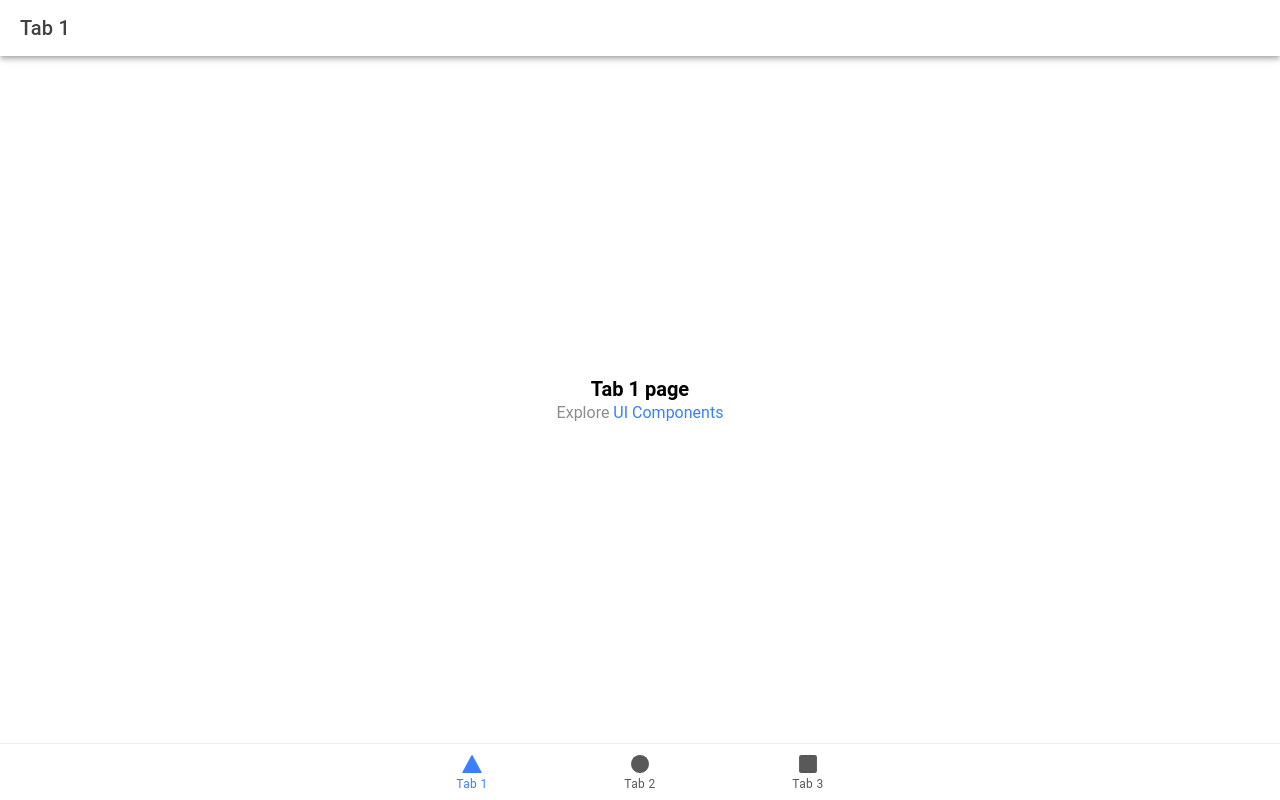
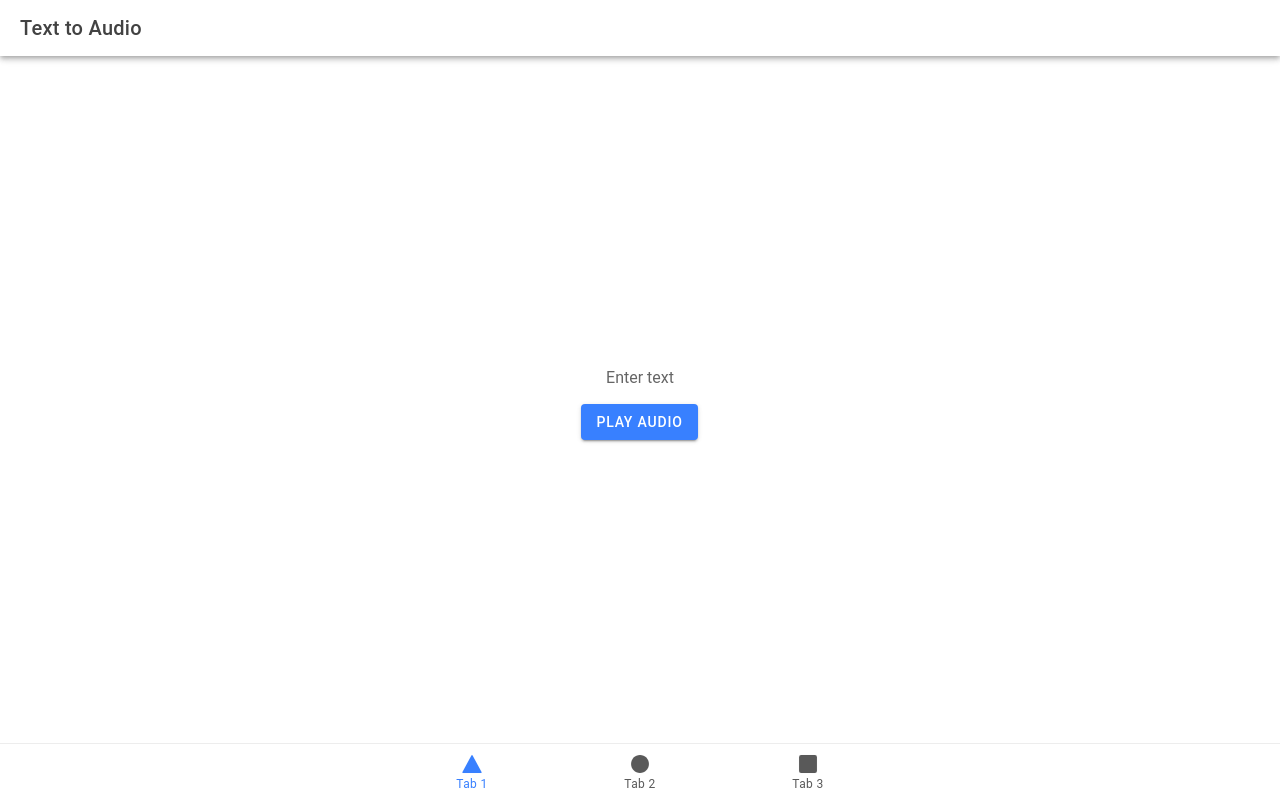
Before and after one commit to ainthero/diktovka, a React (Vite) app: page /tab1 in a window 1280 px wide. Built offline with nearby package versions, Linux system fonts and the light colour scheme.

Commit message:
add tab1

```diff
--- a/src/pages/Tab1.css
+++ b/src/pages/Tab1.css
@@ -0,0 +1,7 @@
+.centered-content {
+    display: flex;
+    flex-direction: column;
+    justify-content: center;
+    align-items: center;
+    height: 100%;
+  }
--- a/src/pages/Tab1.tsx
+++ b/src/pages/Tab1.tsx
@@ -1,22 +1,48 @@
-import { IonContent, IonHeader, IonPage, IonTitle, IonToolbar } from '@ionic/react';
+import { IonContent, IonHeader, IonPage, IonTitle, IonToolbar, IonInput, IonButton } from '@ionic/react';
 import ExploreContainer from '../components/ExploreContainer';
 import './Tab1.css';
+import React,  { useState } from 'react';
+// @ts-ignore
+import factory from 'ggwave';
 
 const Tab1: React.FC = () => {
+  const [text, setText] = useState('');
+
+  function convertTypedArray(src: any, type: any) {
+    var buffer = new ArrayBuffer(src.byteLength);
+    var baseView = new src.constructor(buffer).set(src);
+    return new type(buffer);
+  }
+
+  const handlePlayAudio = () => {
+    factory().then(function(ggwave: any) {
+      var context = new AudioContext({sampleRate: 48000});
+      var parameters = ggwave.getDefaultParameters();
+      var instance = ggwave.init(parameters);
+      var payload = text;
+      var waveform = ggwave.encode(instance, payload, ggwave.ProtocolId.GGWAVE_PROTOCOL_AUDIBLE_NORMAL, 10);
+      var buf = convertTypedArray(waveform, Float32Array);
+      var buffer = context.createBuffer(1, buf.length, context.sampleRate);
+      buffer.getChannelData(0).set(buf);
+      var source = context.createBufferSource();
+      source.buffer = buffer;
+      source.connect(context.destination);
+      source.start(0);
+  });
+  };
+
   return (
     <IonPage>
       <IonHeader>
         <IonToolbar>
-          <IonTitle>Tab 1</IonTitle>
+          <IonTitle>Text to Audio</IonTitle>
         </IonToolbar>
       </IonHeader>
-      <IonContent fullscreen>
-        <IonHeader collapse="condense">
-          <IonToolbar>
-            <IonTitle size="large">Tab 1</IonTitle>
-          </IonToolbar>
-        </IonHeader>
-        <ExploreContainer name="Tab 1 page" />
+      <IonContent fullscreen className="ion-text-center ion-padding">
+      <div className="centered-content">
+        <IonInput value={text} placeholder="Enter text" onIonChange={e => setText(e.detail.value!)} />
+        <IonButton onClick={handlePlayAudio}>Play Audio</IonButton>
+      </div>
       </IonContent>
     </IonPage>
   );
```
